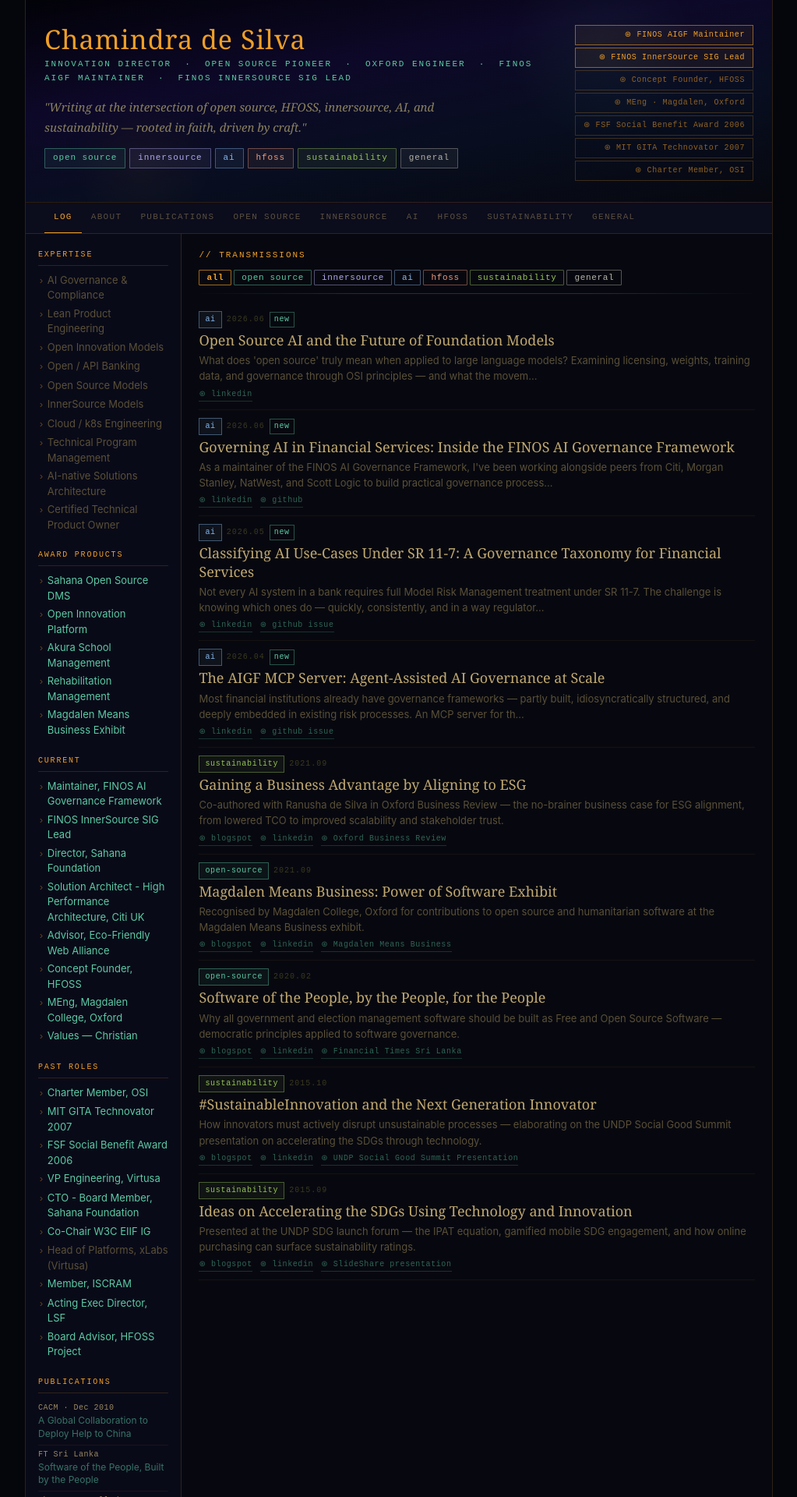
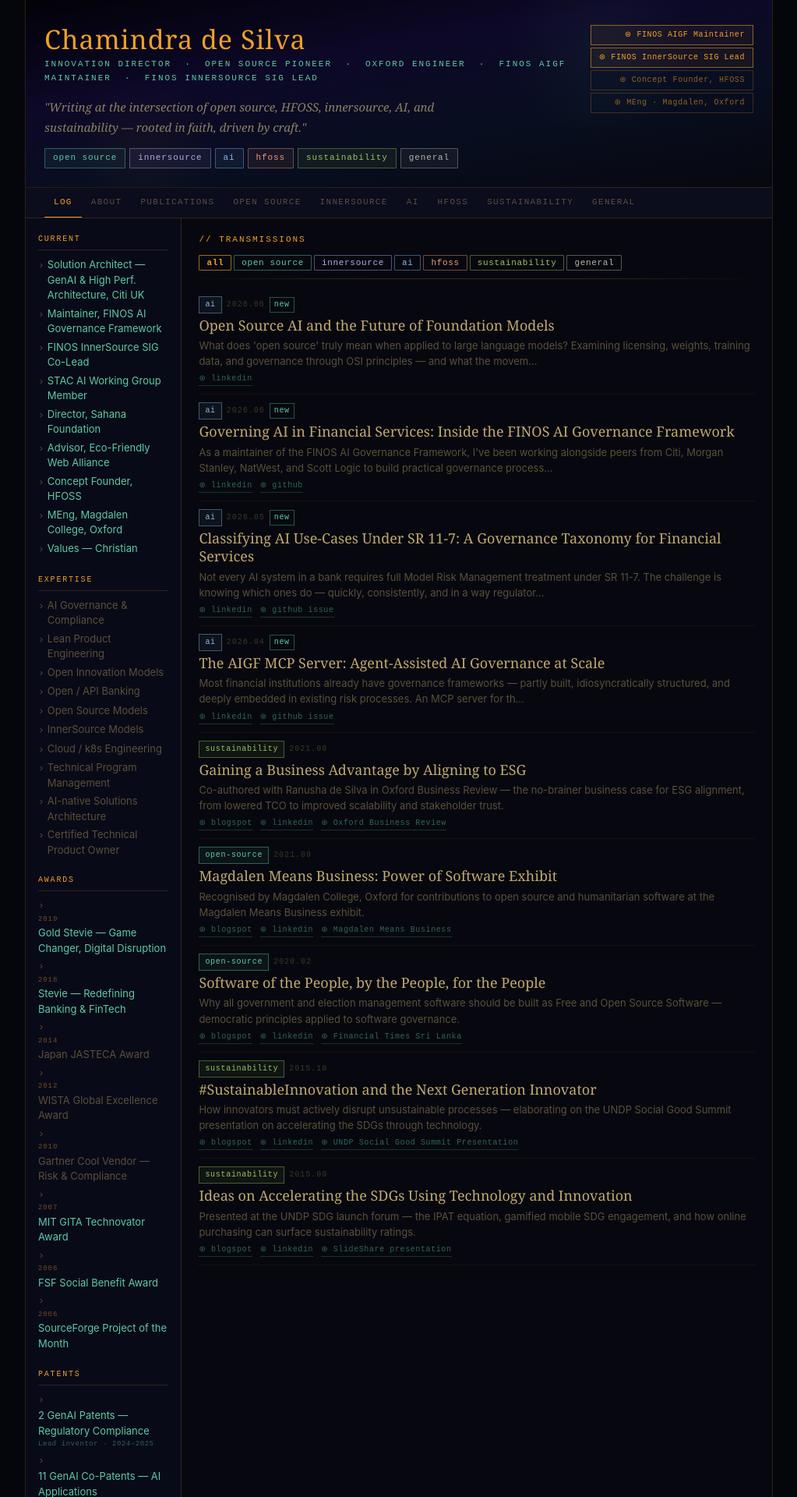
Before and after one commit to chamindra/chamindra.github.io, a Jekyll site: the page built from index.html, in a window 1280 px wide. Shown: the top 1920 px of the page at 78% size, without its empty margins (128-1151 px from the left). Built offline with Jekyll 4.4.1, drawn with Linux system fonts in a browser that asks for light colours; some of the changed text lies outside the part shown.

Commit message:
Enhance sidebar: add current roles, awards, and patents; update styles for better presentation

```diff
--- a/_data/sidebar.yml
+++ b/_data/sidebar.yml
@@ -1,3 +1,23 @@
+current:
+  - role: Solution Architect — GenAI & High Perf. Architecture, Citi UK
+    url: https://uk.linkedin.com/in/chamindra
+  - role: Maintainer, FINOS AI Governance Framework
+    url: https://github.com/finos/ai-governance-framework
+  - role: FINOS InnerSource SIG Co-Lead
+    url: https://github.com/finos/InnerSource
+  - role: STAC AI Working Group Member
+    url: https://stacresearch.com/
+  - role: Director, Sahana Foundation
+    url: https://www.sahanafoundation.org/
+  - role: Advisor, Eco-Friendly Web Alliance
+    url: https://ecofriendlyweb.org/people/chamindra-de-silva/
+  - role: Concept Founder, HFOSS
+    url: http://www.hfoss.org/
+  - role: MEng, Magdalen College, Oxford
+    url: https://www.magd.ox.ac.uk/
+  - role: Values — Christian
+    url: https://www.st-helens.org.uk/
+
 expertise:
   - AI Governance & Compliance
   - Lean Product Engineering
@@ -10,10 +30,47 @@
   - AI-native Solutions Architecture
   - Certified Technical Product Owner
 
+awards:
+  - year: "2019"
+    title: "Gold Stevie — Game Changer, Digital Disruption"
+    url: https://stevieawards.com/aba/2019-american-business-awards-winners
+  - year: "2018"
+    title: "Stevie — Redefining Banking & FinTech"
+    url: https://stevieawards.com/aba
+  - year: "2014"
+    title: "Japan JASTECA Award"
+    url: null
+  - year: "2012"
+    title: "WISTA Global Excellence Award"
+    url: null
+  - year: "2010"
+    title: "Gartner Cool Vendor — Risk & Compliance"
+    url: null
+  - year: "2007"
+    title: "MIT GITA Technovator Award"
+    url: http://web.mit.edu/technovators/gita/2007_winners_grassroots.html
+  - year: "2006"
+    title: "FSF Social Benefit Award"
+    url: https://www.fsf.org/news/social-benefit-award-2006
+  - year: "2006"
+    title: "SourceForge Project of the Month"
+    url: https://sourceforge.net/blog/
+
+patents:
+  - title: "2 GenAI Patents — Regulatory Compliance"
+    detail: "Lead inventor · 2024–2025"
+    url: https://uk.linkedin.com/in/chamindra
+  - title: "11 GenAI Co-Patents — AI Applications"
+    detail: "Co-inventor · 2025–2026"
+    url: https://uk.linkedin.com/in/chamindra
+  - title: "European Patent Office"
+    detail: "Search Report holder"
+    url: null
+
 products:
   - name: Sahana Open Source DMS
     url: https://sahanafoundation.org/about/
-  - name: Open Innovation Platform
+  - name: Open Innovation Platform (APIX)
     url: https://apixplatform.com/static/about/
   - name: Akura School Management
     url: https://sourceforge.net/projects/akura/
@@ -22,47 +79,28 @@
   - name: Magdalen Means Business Exhibit
     url: https://magdalenmeansbusiness.magd.ox.ac.uk/power-of-software/
 
-current:
-  - role: Maintainer, FINOS AI Governance Framework
-    url: https://github.com/finos/ai-governance-framework
-  - role: FINOS InnerSource SIG Lead
-    url: https://github.com/finos/InnerSource
-  - role: Director, Sahana Foundation
-    url: https://www.sahanafoundation.org/
-  - role: Solution Architect - High Performance Architecture, Citi UK
-    url: https://uk.linkedin.com/in/chamindra
-  - role: Advisor, Eco-Friendly Web Alliance
-    url: https://ecofriendlyweb.org/people/chamindra-de-silva/
-  - role: Concept Founder, HFOSS
-    url: http://www.hfoss.org/
-  - role: MEng, Magdalen College, Oxford
-    url: https://www.magd.ox.ac.uk/
-  - role: Values — Christian
-    url: https://www.st-helens.org.uk/
-
 past:
   - role: Charter Member, OSI
     url: https://opensource.org/
-  - role: MIT GITA Technovator 2007
-    url: http://web.mit.edu/technovators/gita/2007_winners_grassroots.html
-  - role: FSF Social Benefit Award 2006
-    url: https://www.fsf.org/news/social-benefit-award-2006
   - role: VP Engineering, Virtusa
     url: http://www.virtusa.com
-  - role: CTO - Board Member, Sahana Foundation
+  - role: CTO & Board Member, Sahana Foundation
     url: https://sahanafoundation.org/
   - role: Co-Chair W3C EIIF IG
     url: https://www.w3.org/2005/Incubator/eiif/
   - role: Head of Platforms, xLabs (Virtusa)
     url: null
+  - role: Acting Exec Director, LSF
+    url: https://opensource.lk/
   - role: Member, ISCRAM
     url: https://iscram.org/
-  - role: Acting Exec Director, LSF
-    url: https://opensource.lk/
   - role: Board Advisor, HFOSS Project
     url: http://www.hfoss.org/index.php/people
 
 publications:
+  - venue: "FINOS · 2025"
+    title: "InnerSource Value Metrics"
+    url: "https://github.com/finos/InnerSource"
   - venue: "CACM · Dec 2010"
     title: "A Global Collaboration to Deploy Help to China"
     url: "http://portal.acm.org/citation.cfm?id=1859235"
@@ -78,9 +116,6 @@
   - venue: "OSBR"
     title: "Humanitarian Free and Open Source Software"
     url: "http://www.osbr.ca/ojs/index.php/osbr/article/view/1220/1168"
-  - venue: "TechRepublic / ZDNet"
-    title: "10 Questions: Selecting Open Source"
-    url: "http://downloads.techrepublic.com.com/abstract.aspx?docid=1238425"
   - venue: "PeaceIT / CMI"
     title: "The Concept of Humanitarian FOSS"
     url: "http://www.cmi.fi/files/peaceIT_3.pdf"
@@ -112,3 +147,4 @@
   - ai
   - fintech
   - finos
+  - patents
--- a/_layouts/default.html
+++ b/_layouts/default.html
@@ -33,9 +33,6 @@
         <span class="award-badge award-badge-highlight">&#x229B; FINOS InnerSource SIG Lead</span>
         <span class="award-badge">&#x229B; Concept Founder, HFOSS</span>
         <span class="award-badge">&#x229B; MEng &middot; Magdalen, Oxford</span>
-        <span class="award-badge">&#x229B; FSF Social Benefit Award 2006</span>
-        <span class="award-badge">&#x229B; MIT GITA Technovator 2007</span>
-        <span class="award-badge">&#x229B; Charter Member, OSI</span>
       </div>
     </div>
   </header>
@@ -60,9 +57,38 @@
     <aside class="site-sidebar">
 
       <div class="sb-section">
+        <div class="sb-heading">current</div>
+        {% for item in site.data.sidebar.current %}
+        <div class="sb-item">
+          {% if item.url %}<a href="{{ item.url }}" target="_blank" rel="noopener">{{ item.role }}</a>{% else %}{{ item.role }}{% endif %}
+        </div>
+        {% endfor %}
+      </div>
+
+      <div class="sb-section">
         <div class="sb-heading">expertise</div>
         {% for item in site.data.sidebar.expertise %}
         <div class="sb-item">{{ item }}</div>
+        {% endfor %}
+      </div>
+
+      <div class="sb-section">
+        <div class="sb-heading">awards</div>
+        {% for item in site.data.sidebar.awards %}
+        <div class="sb-item sb-award">
+          <span class="sb-award-year">{{ item.year }}</span>
+          {% if item.url %}<a href="{{ item.url }}" target="_blank" rel="noopener">{{ item.title }}</a>{% else %}{{ item.title }}{% endif %}
+        </div>
+        {% endfor %}
+      </div>
+
+      <div class="sb-section">
+        <div class="sb-heading">patents</div>
+        {% for item in site.data.sidebar.patents %}
+        <div class="sb-item sb-patent">
+          {% if item.url %}<a href="{{ item.url }}" target="_blank" rel="noopener">{{ item.title }}</a>{% else %}{{ item.title }}{% endif %}
+          <span class="sb-patent-detail">{{ item.detail }}</span>
+        </div>
         {% endfor %}
       </div>
 
@@ -71,15 +97,6 @@
         {% for item in site.data.sidebar.products %}
         <div class="sb-item">
           {% if item.url %}<a href="{{ item.url }}" target="_blank" rel="noopener">{{ item.name }}</a>{% else %}{{ item.name }}{% endif %}
-        </div>
-        {% endfor %}
-      </div>
-
-      <div class="sb-section">
-        <div class="sb-heading">current</div>
-        {% for item in site.data.sidebar.current %}
-        <div class="sb-item">
-          {% if item.url %}<a href="{{ item.url }}" target="_blank" rel="noopener">{{ item.role }}</a>{% else %}{{ item.role }}{% endif %}
         </div>
         {% endfor %}
       </div>
--- a/assets/css/style.css
+++ b/assets/css/style.css
@@ -226,6 +226,32 @@
 }
 .sb-item a { color: var(--teal); text-decoration: none; }
 .sb-item a:hover { color: #9FE1CB; }
+
+.sb-award {
+  flex-direction: column;
+  align-items: flex-start;
+  gap: 1px;
+}
+
+.sb-award-year {
+  font-family: var(--font-mono);
+  font-size: 9px;
+  color: rgba(239,159,39,0.45);
+  letter-spacing: 0.1em;
+}
+
+.sb-patent {
+  flex-direction: column;
+  align-items: flex-start;
+  gap: 1px;
+}
+
+.sb-patent-detail {
+  font-family: var(--font-mono);
+  font-size: 9px;
+  color: rgba(93,202,165,0.45);
+  letter-spacing: 0.06em;
+}
 
 .tag-cloud { display: flex; gap: 3px; flex-wrap: wrap; }
 
```
